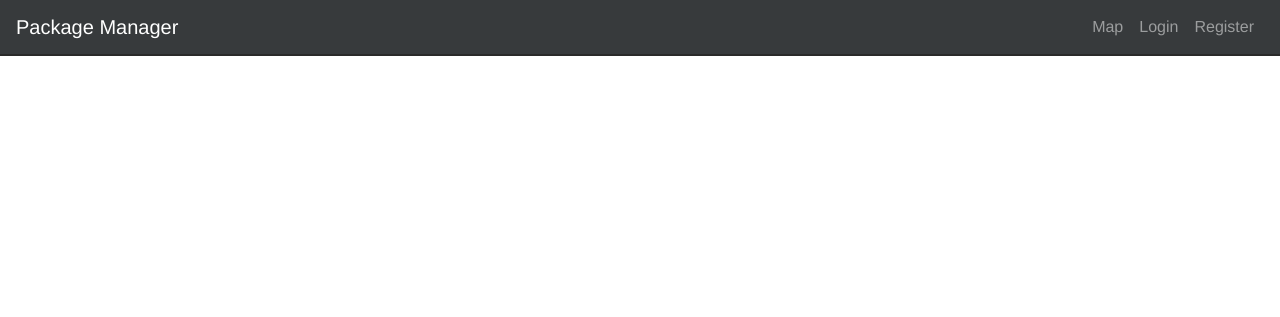
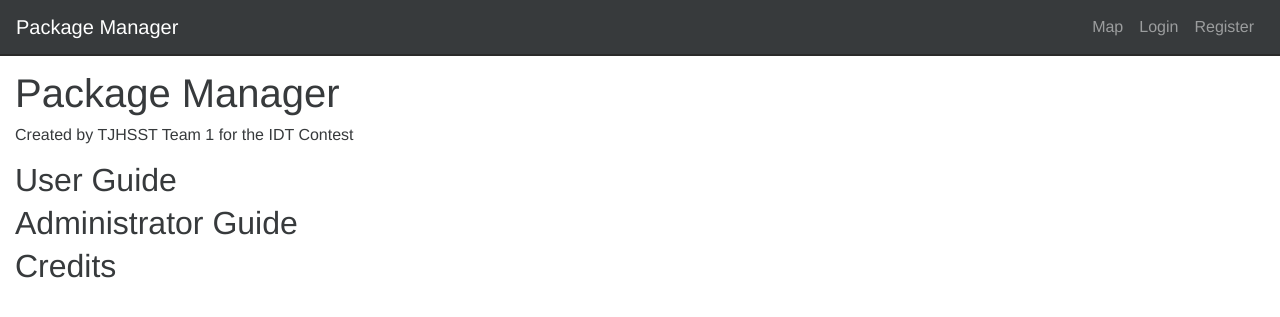
Before and after one commit to ezwang/IDT-Contest, a Flask app: page /about in a window 1280 px wide. Shown: the top 317 px of the page. Run offline with Flask 2, Linux system fonts and the light colour scheme; some libraries are stand-ins or nearby versions.

Commit message:
fixed xss and various bugs

```diff
--- a/server.py
+++ b/server.py
@@ -202,7 +202,7 @@ def admin_modify_account():
     acc_type = int(request.form['type'])
     cur = conn.cursor()
     cur.execute('UPDATE users SET username = %s, email = %s, type = %s WHERE id = %s', (username, email, acc_type, userid))
-    if 'password' in request.form and len(request.form['password'] > 0):
+    if 'password' in request.form and len(request.form['password']) > 0:
         cur.execute('UPDATE users SET password = %s WHERE id = %s', (generate_password_hash(request.form['password']), userid))
     conn.commit()
     return jsonify(**{'success':'Account modified!'})
--- a/static/js/map.js
+++ b/static/js/map.js
@@ -504,8 +504,9 @@ $(document).ready(function() {
             });
         }
         else {
+            var term = $("#search").val().toLowerCase();
             $("#list li").each(function(k, v) {
-                if ($(this).attr('data-id').indexOf($("#search").val()) > -1 || $(this).text().indexOf($("#search").val()) > -1) {
+                if ($(this).attr('data-id').indexOf(term) > -1 || $(this).text().toLowerCase().indexOf(term) > -1) {
                     package_visible($(this).attr('data-id'), true);
                 }
                 else {
--- a/templates/about.html
+++ b/templates/about.html
@@ -5,4 +5,9 @@
     <link href='/css/about.css' rel='stylesheet' type='text/css' />
 {% endblock %}
 {% block content %}
+<h1>Package Manager</h1>
+<p>Created by TJHSST Team 1 for the IDT Contest</p>
+<h2>User Guide</h2>
+<h2>Administrator Guide</h2>
+<h2>Credits</h2>
 {% endblock %}
--- a/templates/accounts.html
+++ b/templates/accounts.html
@@ -30,7 +30,10 @@
         </fieldset>
         <fieldset class="form-group" style="position:relative">
             <input type="password" id="password" name="password" class="form-control" placeholder="Password" />
-            <button id="password-edit" class="btn btn-warning btn-sm" style="position:absolute;z-index:1;top:3px;left:5px;display:none">Edit Password</button>
+            <span id="password-opt" style="position:absolute;z-index:1;top:3px;left:5px;display:none">
+                <button id="password-edit" class="btn btn-warning btn-sm">Change Password</button>
+                <button id="password-generate" class="btn btn-success btn-sm">Generate Password</button>
+            </span>
         </fieldset>
         <fieldset class="form-group">
             <select class="form-control" id="type" name="type">
```
Also changed, not shown: static/js/accounts.js (+15 -3 lines).
